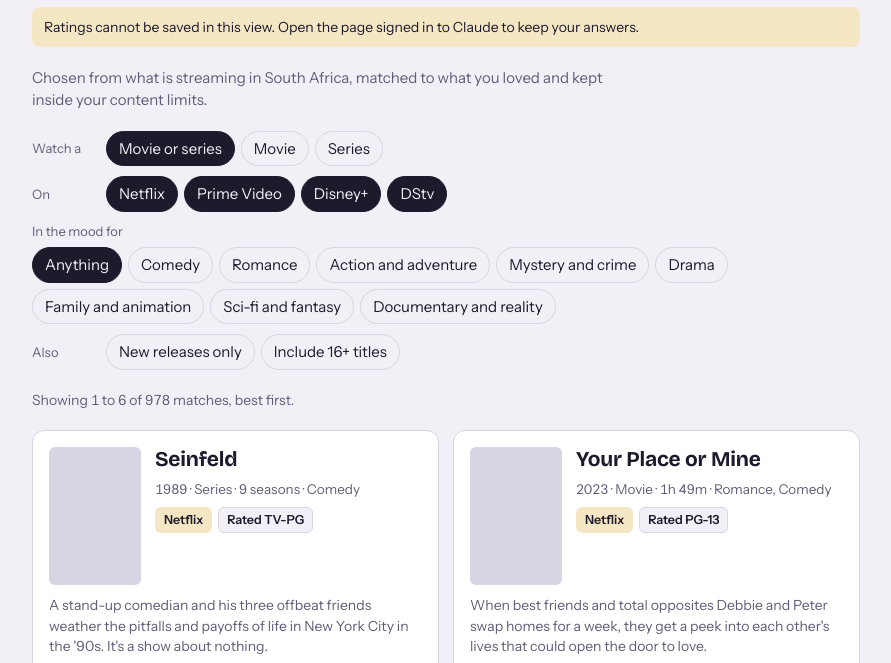
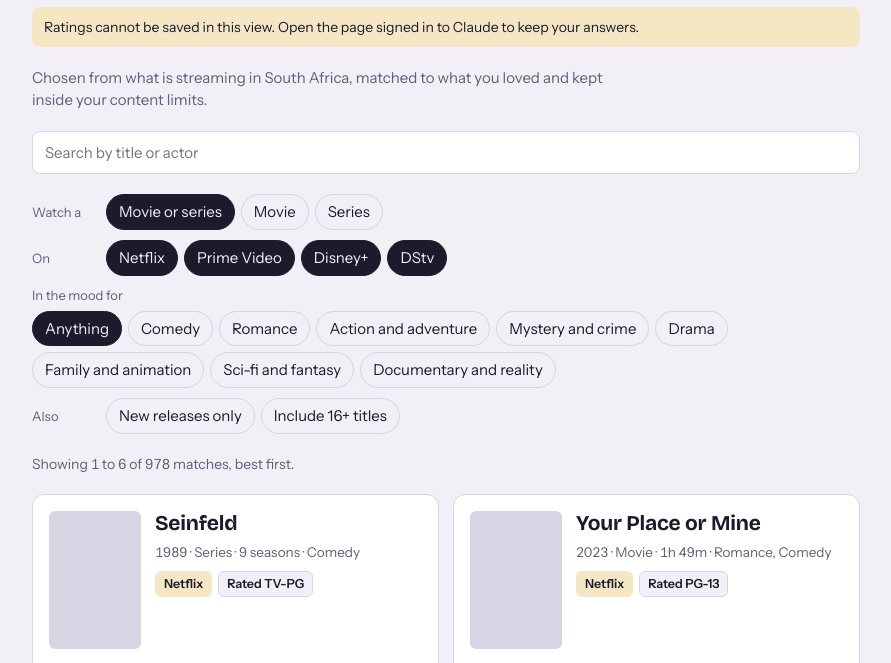
Before and after one commit to danniemanhall/movie-recommender, a plain HTML site: page index.html in a window 1280 px wide. Shown: the part 134-797 px from the top of the page, without its empty margins (194-1085 px from the left). Drawn offline with nearby package versions, Linux system fonts and the light colour scheme.

Commit message:
Add a search box to the picks tab
Searches titles and cast names, ignoring the mood and new-releases
filters while a search is active.

Co-Authored-By: Claude Opus 5.5 <noreply@anthropic.com>
Claude-Session: https://claude.ai/code/session_01ELTqWQB9M2v8hhggiaQzC1

```diff
--- a/index.html
+++ b/index.html
@@ -96,6 +96,7 @@ form.add button { background: var(--accent); color: var(--on); border: 0; border
 .controls { display: flex; flex-direction: column; gap: 10px; }
 .controls .line { display: flex; flex-wrap: wrap; gap: 6px; align-items: center; }
 .controls .lab { color: var(--muted); font-size: 13px; min-width: 68px; }
+.pick-search { background: var(--surface); border: 1px solid var(--line); border-radius: 8px; padding: 10px 12px; width: 100%; min-width: 0; font-size: 15px; }
 .count { color: var(--muted); font-size: 14px; font-variant-numeric: tabular-nums; }
 .cards { display: grid; grid-template-columns: repeat(auto-fill, minmax(min(100%, 330px), 1fr)); gap: 14px; }
 .card { background: var(--surface); border: 1px solid var(--line); border-radius: 12px; padding: 16px; display: flex; flex-direction: column; gap: 10px; min-width: 0; }
@@ -139,6 +140,7 @@ form.add button { background: var(--accent); color: var(--on); border: 0; border
 
   <section class="view" id="view-picks">
     <p class="lede">Chosen from what is streaming in South Africa, matched to what you loved and kept inside your content limits.</p>
+    <input type="search" id="pick-q" class="pick-search" placeholder="Search by title or actor" aria-label="Search picks by title or actor" autocomplete="off">
     <div class="controls" id="controls">
       <div class="line"><span class="lab">Watch a</span><div class="seg" data-pref="type" role="group" aria-label="Type">
         <button type="button" data-v="any">Movie or series</button><button type="button" data-v="movie">Movie</button><button type="button" data-v="series">Series</button></div></div>
@@ -376,6 +378,8 @@ let prefs = { type: "any", prov: ["nfx", "prv", "dnp", "dstv"], mood: "any", mat
 try { const saved = JSON.parse(localStorage.getItem("picker-prefs") || "{}"); if (saved.prov && saved.v !== 2) saved.prov.push("dstv"); Object.assign(prefs, saved, { v: 2 }); } catch (e) {}
 MOODS.forEach(([v, label]) => { const b = el("button", "", label); b.type = "button"; b.dataset.v = v; $("moods").appendChild(b); });
 
+const fold = s => (s || "").toLowerCase().normalize("NFKD").replace(/[̀-ͯ]/g, "").replace(/[^a-z0-9]+/g, " ").trim();
+let query = "";
 function ratingDoc(item) { return item.doc || "t-" + item.id; }
 function pool() {
   const mood = MOODS.find(m => m[0] === prefs.mood), year = new Date().getFullYear();
@@ -384,8 +388,9 @@ function pool() {
     if ((s && s.r && s.r !== "unseen") || hidden[x.id]) return false;
     if (prefs.type !== "any" && x.k !== prefs.type) return false;
     if (!platforms(x).some(p => prefs.prov.includes(p))) return false;
+    if (!prefs.mature && !(x.lv <= 2 && x.lv !== null)) return false;
+    if (query) return x.find.includes(query);       // a search ignores the mood and new-releases filters
     if (mood && mood[2] && !x.g.some(g => mood[2].includes(g))) return false;
-    if (!prefs.mature && !(x.lv <= 2 && x.lv !== null)) return false;
     if (prefs.recent && !(x.y >= year - 1)) return false;
     return true;
   });
@@ -445,7 +450,9 @@ function renderPicks() {
   if (offset >= p.length) offset = 0;
   cards.textContent = "";
   p.slice(offset, offset + PAGE).forEach(x => cards.appendChild(cardFor(x)));
-  $("pick-count").textContent = p.length ? "Showing " + (offset + 1) + " to " + Math.min(offset + PAGE, p.length) + " of " + p.length + " matches, best first." : "Nothing matches. Try another mood or add a platform.";
+  $("pick-count").textContent = p.length
+    ? "Showing " + (offset + 1) + " to " + Math.min(offset + PAGE, p.length) + " of " + p.length + (query ? " results for “" + $("pick-q").value.trim() + "”, ignoring mood and new releases." : " matches, best first.")
+    : query ? "Nothing on your platforms matches “" + $("pick-q").value.trim() + "”. Titles you have already rated or hidden, and 16+ titles unless you include them, are left out." : "Nothing matches. Try another mood or add a platform.";
   $("more").hidden = p.length <= PAGE;
 }
 $("controls").addEventListener("click", e => {
@@ -457,6 +464,7 @@ $("controls").addEventListener("click", e => {
   try { localStorage.setItem("picker-prefs", JSON.stringify(prefs)); } catch (err) {}
   offset = 0; openCard = null; renderPicks();
 });
+$("pick-q").addEventListener("input", e => { query = fold(e.target.value); offset = 0; openCard = null; renderPicks(); });
 $("more").addEventListener("click", () => { offset += PAGE; openCard = null; renderPicks(); $("pick-count").scrollIntoView({ block: "start" }); });
 $("cards").addEventListener("click", e => {
   const b = e.target.closest("button"); if (!b) return;
@@ -473,6 +481,7 @@ $("cards").addEventListener("click", e => {
 });
 fetch("catalogue.json").then(r => { if (!r.ok) throw 0; return r.json(); }).then(d => {
   catalogue = d.items; catalogueVersion = d.generated;
+  catalogue.forEach(x => { x.find = " " + fold([x.t].concat(x.a || []).join(" ")) + " "; });
   $("foot").textContent = "Listings checked on " + d.generated + ". Netflix and Prime Video are the South African catalogues. Disney+ uses the UK catalogue, which is close to the South African one but not identical. DStv picks are titles airing on its channels over the following seven days, with times in South African time; DStv Stream's on-demand library and YouTube Premium are not covered. Trailers open on YouTube in a new tab. Age ratings are a guide, so check before you press play if a title sits near your line.";
   renderPicks();
 }).catch(() => { catalogueFailed = true; renderPicks(); });
```
